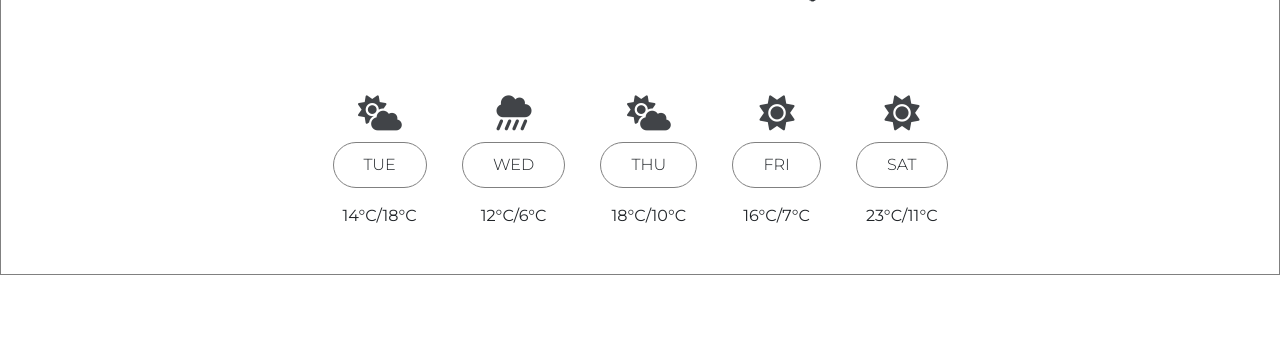
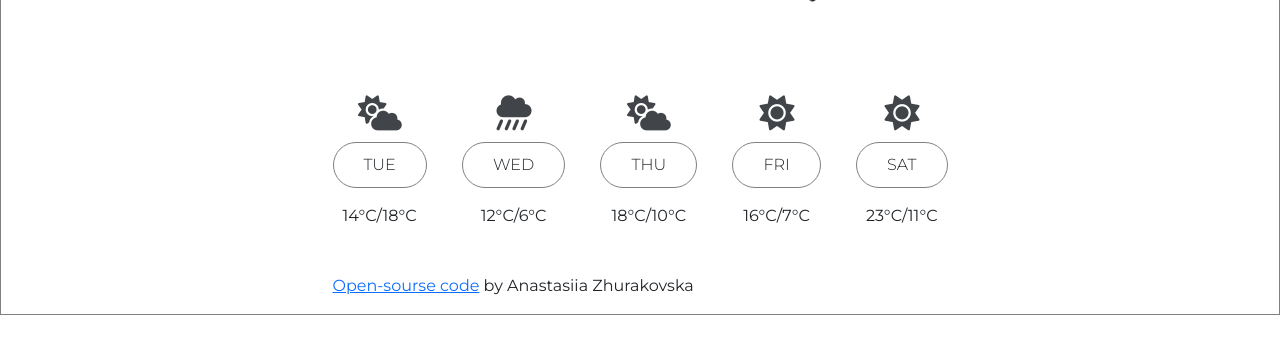
Before and after one commit to a-zhurakovska/Project-2, a plain HTML site: page index.html in a window 1280 px wide. Shown: the part 454-800 px from the top of the page. Drawn offline with nearby package versions, Linux system fonts and the light colour scheme.

Commit message:
Added footter

```diff
--- a/index.html
+++ b/index.html
@@ -103,6 +103,17 @@
           <p class="day-temperature">23°C/11°C</p>
         </div>
       </div>
+      <footer>
+        <p>
+          <a
+            href="https://github.com/a-zhurakovska/Project-2"
+            target="_blank"
+            rel="noopener noreferrer"
+            >Open-sourse code</a
+          >
+          by Anastasiia Zhurakovska
+        </p>
+      </footer>
     </div>
 
     <script src="src/script.js"></script>
```
